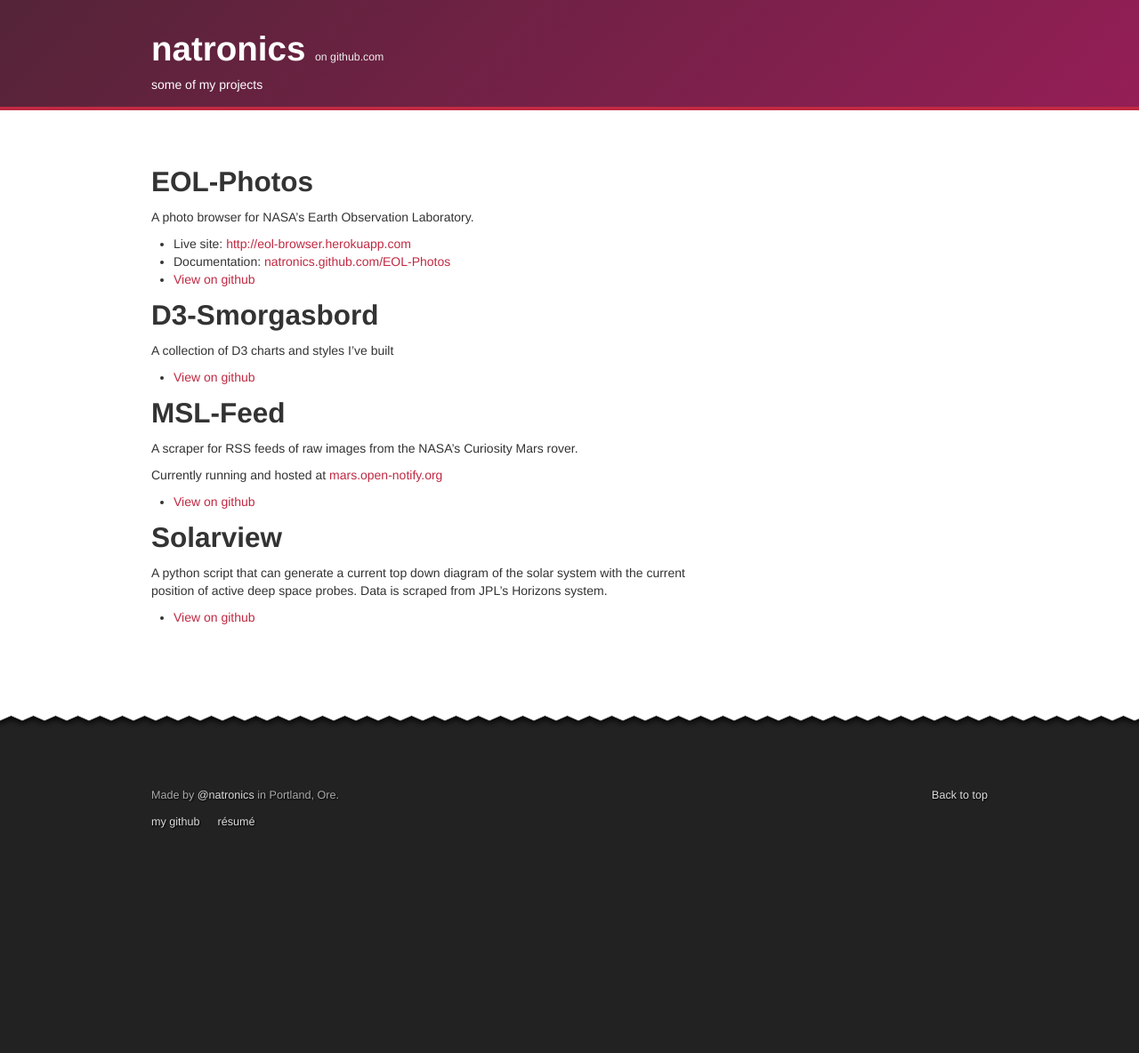
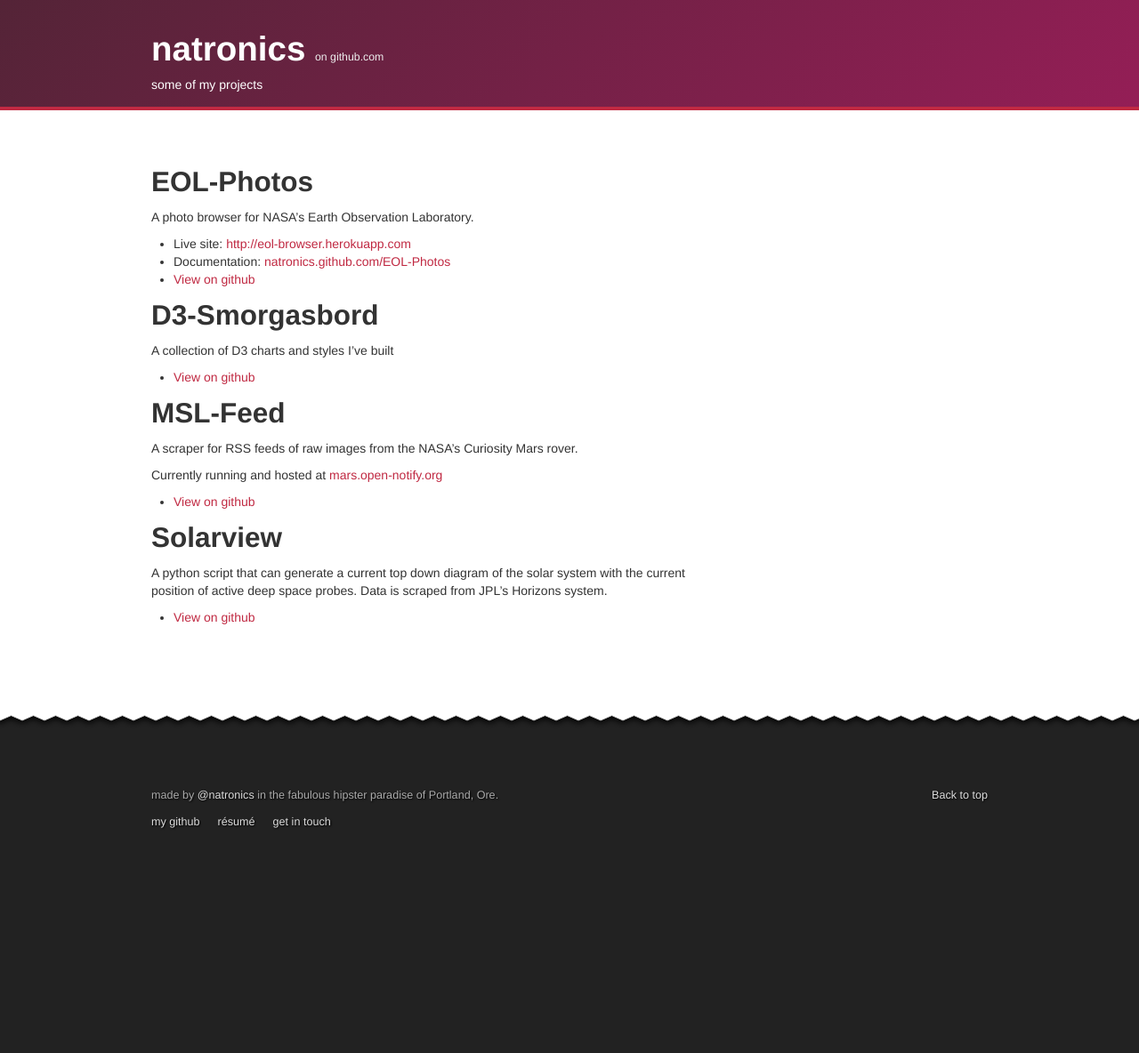
Before and after one commit to natronics/natronics.github.com, a Jekyll site: the page built from index.markdown, in a window 1280 px wide. Shown: the whole page at 89% size. Built offline with Jekyll 4.4.1, drawn with Linux system fonts in a browser that asks for light colours.

Commit message:
footer links and copy

```diff
--- a/_layouts/default.html
+++ b/_layouts/default.html
@@ -24,10 +24,11 @@
  <div id="footer">
   <div class="container">
    <p class="pull-right"><a href="#">Back to top</a></p>
-   <p>Made by <a href="http://twitter.com/natronics">@natronics</a> in Portland, Ore.</p>
+   <p>made by <a href="http://twitter.com/natronics">@natronics</a> in the fabulous hipster paradise of Portland, Ore.
    <ul class="github-links">
     <li><a href="https://github.com/natronics">my github</a></li>
     <li><a href="https://github.com/natronics/resume">r&eacute;sum&eacute;</a></li>
+    <li><a href="http://natronics.github.com/aboutme">get in touch</a></li>
    </ul>
   </div>
  </div>
```
